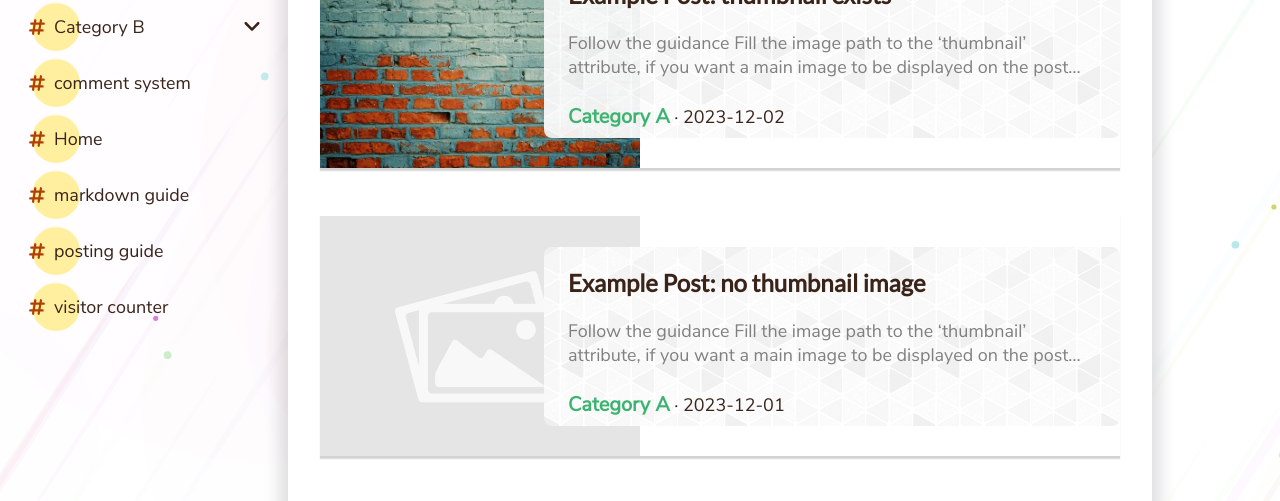
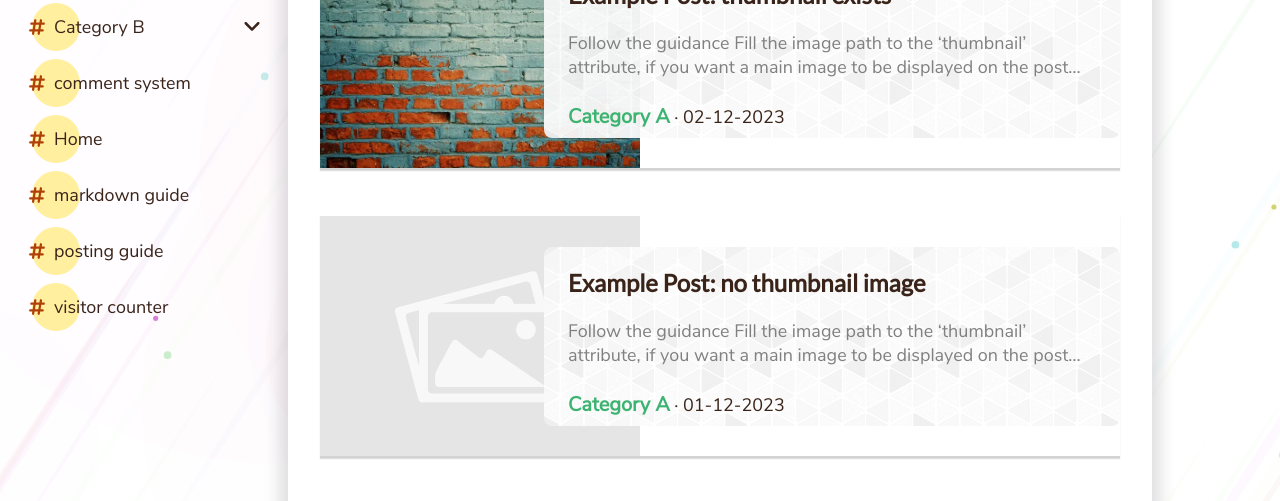
Before and after one commit to jospe-web/jospe-web.github.io, a Jekyll site: the page built from _pages/Category A/index.md, in a window 1280 px wide and 1105 px high. Shown: the part 361-862 px from the top of the window. Built offline with Jekyll 4.4.1, drawn with Linux system fonts in a browser that asks for light colours.

Commit message:
Update pagination.html

```diff
--- a/_includes/pagination.html
+++ b/_includes/pagination.html
@@ -41,9 +41,9 @@
                             {% else %}
                                 <span class="category">None</span>
                             {% endif %}
-                            {%- assign posting_date = sub_page.date | date: "%Y-%m-%d" -%}
-                            {% if posting_date != "1900-01-01" %}
-                                <span class="date">· {{ sub_page.date | date: "%Y-%m-%d" }}</span>
+                            {%- assign posting_date = sub_page.date | date: "%d-%m-%Y" -%}
+                            {% if posting_date != "01-01-1900" %}
+                                <span class="date">· {{ sub_page.date | date: "%d-%m-%Y" }}</span>
                             {% endif %}
                         </div>
                     </div>
```
